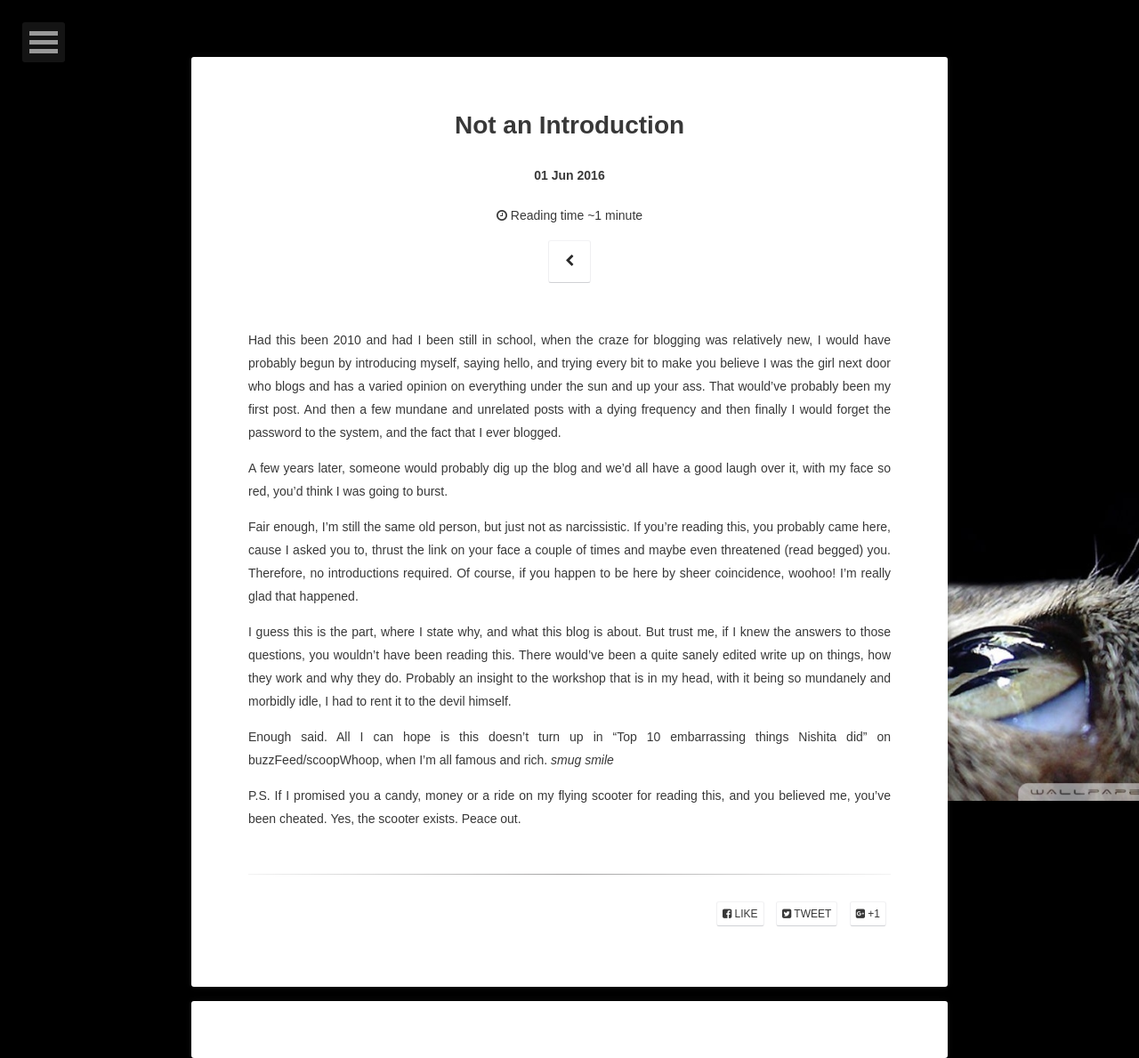
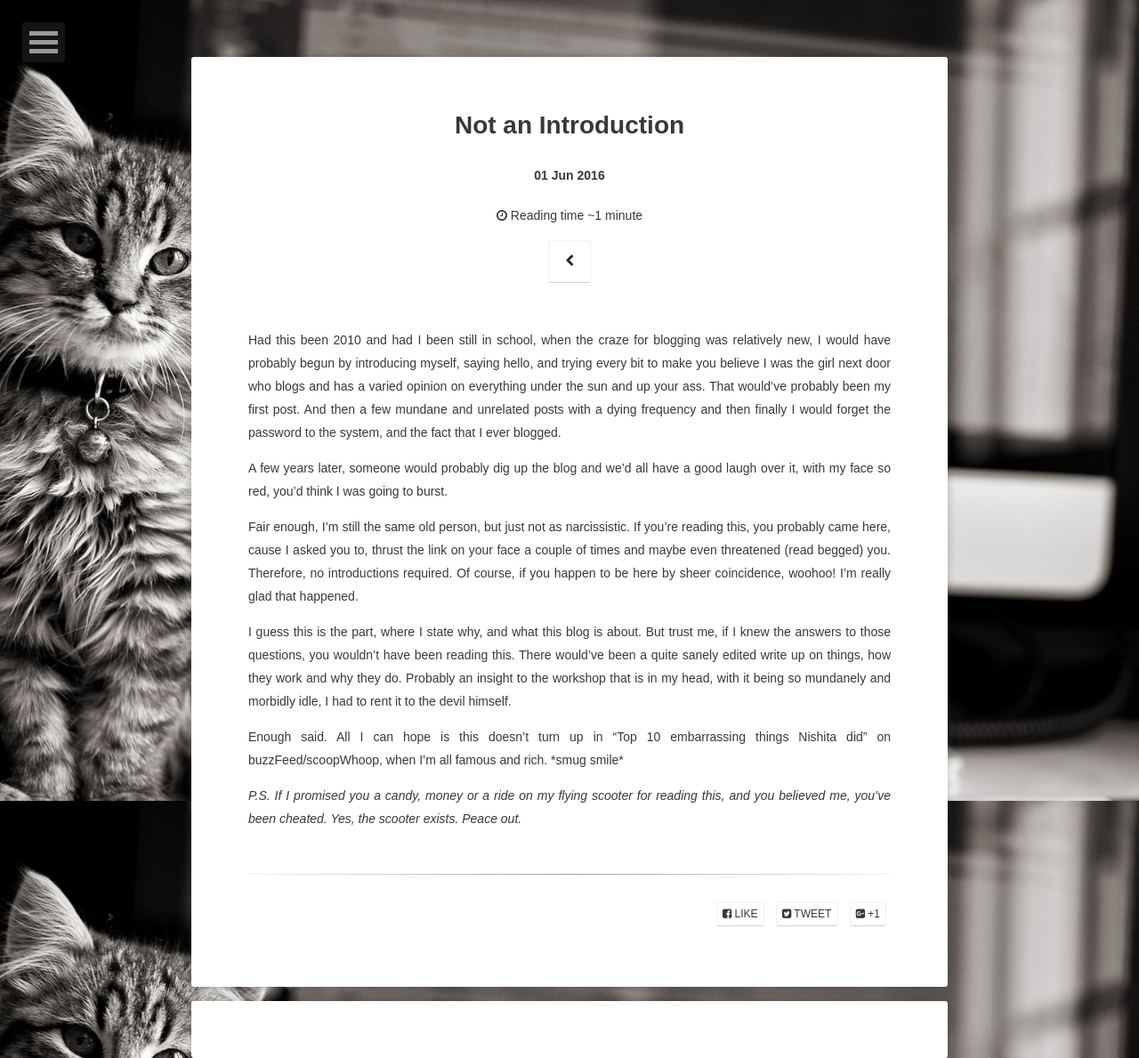
Before and after one commit to nish-d/nish-d.github.io, a Jekyll site: the page built from _posts/2016-06-01-Not-an-introduction.md, in a window 1280 px wide. Shown: the whole page at 89% size. Built offline with Jekyll 4.4.1, drawn with Linux system fonts in a browser that asks for light colours; some web fonts are replaced; comment, search, counter and statistics services are not loaded.

Commit message:
changed image

```diff
--- a/_posts/2016-06-01-Not-an-introduction.md
+++ b/_posts/2016-06-01-Not-an-introduction.md
@@ -15,6 +15,6 @@ Fair enough, I'm still the same old person, but just not as narcissistic. If you
 
 I guess this is the part, where I state why, and what this blog is about. But trust me, if I knew the answers to those questions, you wouldn't have been reading this. There would've been a quite sanely edited write up on things, how they work and why they do. Probably an insight to the workshop that is in my head, with it being so mundanely and morbidly idle, I had to rent it to the devil himself.
 
-Enough said. All I can hope is this doesn't turn up in "Top 10 embarrassing things Nishita did" on buzzFeed/scoopWhoop, when I'm all famous and rich. *smug smile*
+Enough said. All I can hope is this doesn't turn up in "Top 10 embarrassing things Nishita did" on buzzFeed/scoopWhoop, when I'm all famous and rich. \*smug smile\*
 
-P.S. If I promised you a candy, money or a ride on my flying scooter for reading this, and you believed me, you've been cheated. Yes, the scooter exists. Peace out.
+*P.S. If I promised you a candy, money or a ride on my flying scooter for reading this, and you believed me, you've been cheated. Yes, the scooter exists. Peace out.*
```
Also changed, not shown: other parts of _posts/2016-06-01-Not-an-introduction.md (+1 -1 lines), assets/img/placeholder-big.jpg.
